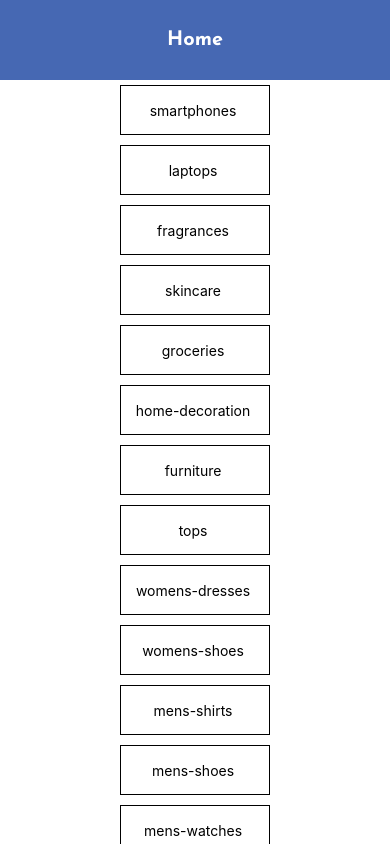
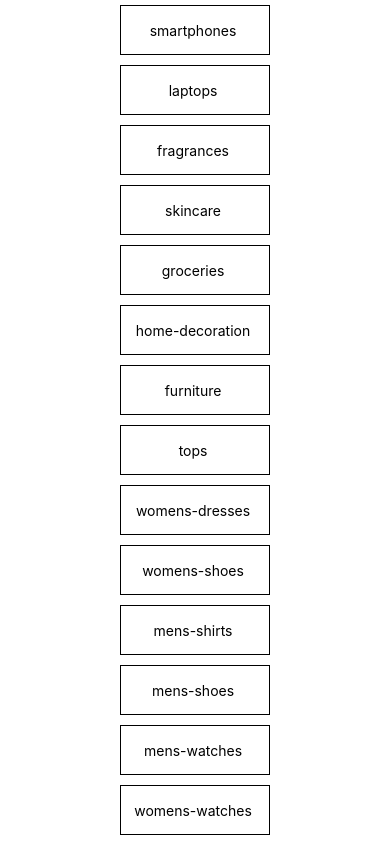
Before and after one commit to ManuelForneri/React-nativ, a React Native app: screen /home in a window 390 px wide. Shown: the top 844 px of the page. Built offline with nearby package versions, Linux system fonts and the light colour scheme.

Commit message:
actualizacion

```diff
--- a/src/Components/Categories.jsx
+++ b/src/Components/Categories.jsx
@@ -2,15 +2,14 @@ import { FlatList, StyleSheet, Text, View } from "react-native";
 import React from "react";
 import categories from "../Data/categories.json";
 import CategoryItem from "./CategoryItem";
-const Categories = ({ setCategorySelect }) => {
+
+const Categories = () => {
   return (
     <View>
       <FlatList
         data={categories}
         keyExtractor={(item) => item}
-        renderItem={({ item }) => (
-          <CategoryItem setCategorySelect={setCategorySelect} item={item} />
-        )}
+        renderItem={({ item }) => <CategoryItem item={item} />}
       />
     </View>
   );
--- a/src/Components/CategoryItem.jsx
+++ b/src/Components/CategoryItem.jsx
@@ -1,13 +1,10 @@
 import { Pressable, StyleSheet, Text, View } from "react-native";
 import React from "react";
 
-const CategoryItem = ({ item, setCategorySelect }) => {
+const CategoryItem = ({ item }) => {
   return (
     <View style={styles.container}>
-      <Pressable
-        style={styles.category}
-        onPress={() => setCategorySelect(item)}
-      >
+      <Pressable style={styles.category} onPress={() => console.log(item)}>
         <Text>{item} </Text>
       </Pressable>
     </View>
--- a/src/Components/HomeBar.jsx
+++ /dev/null
@@ -1,39 +0,0 @@
-import React from "react";
-import { View, Text, StyleSheet, Pressable } from "react-native";
-import { Ionicons } from "@expo/vector-icons";
-
-const HomeBar = () => {
-  return (
-    <View style={styles.container}>
-      <View style={styles.titleContainer}>
-        <Text style={styles.titleFont}>Home</Text>
-      </View>
-    </View>
-  );
-};
-
-export default HomeBar;
-
-const styles = StyleSheet.create({
-  container: {
-    backgroundColor: "#4668B3",
-    height: 80,
-    justifyContent: "center",
-    alignItems: "center",
-    flexDirection: "row",
-  },
-  titleContainer: {
-    flex: 1,
-    justifyContent: "center",
-    alignItems: "center",
-  },
-  titleFont: {
-    fontFamily: "Josefin",
-    color: "#fff",
-    fontSize: 20,
-    fontWeight: "bold",
-  },
-  backIcon: {
-    paddingLeft: 10,
-  },
-});
--- a/src/Screens/Home.jsx
+++ b/src/Screens/Home.jsx
@@ -1,13 +1,11 @@
 import React from "react";
 import { StyleSheet } from "react-native";
 import Categories from "../Components/Categories";
-import HomeBar from "../Components/HomeBar";
 
-const Home = ({ setCategorySelect }) => {
+const Home = () => {
   return (
     <>
-      <HomeBar />
-      <Categories setCategorySelect={setCategorySelect} />
+      <Categories />
     </>
   );
 };
```
Also changed, not shown: src/Navigation/Navigator.jsx (+7 -13 lines).
